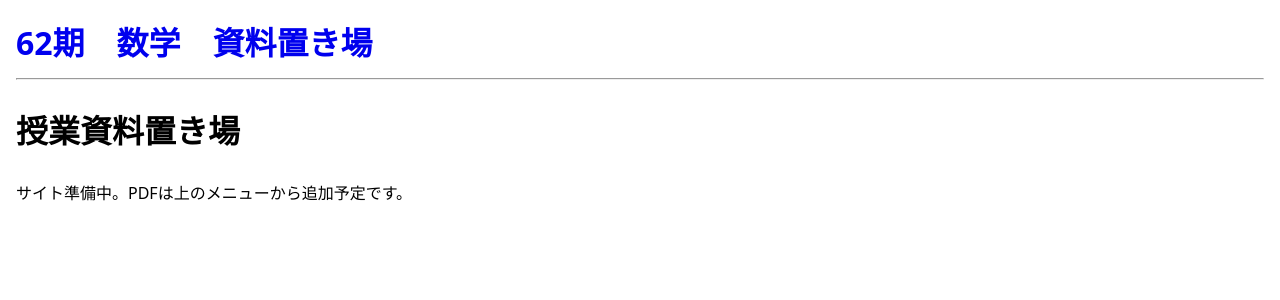
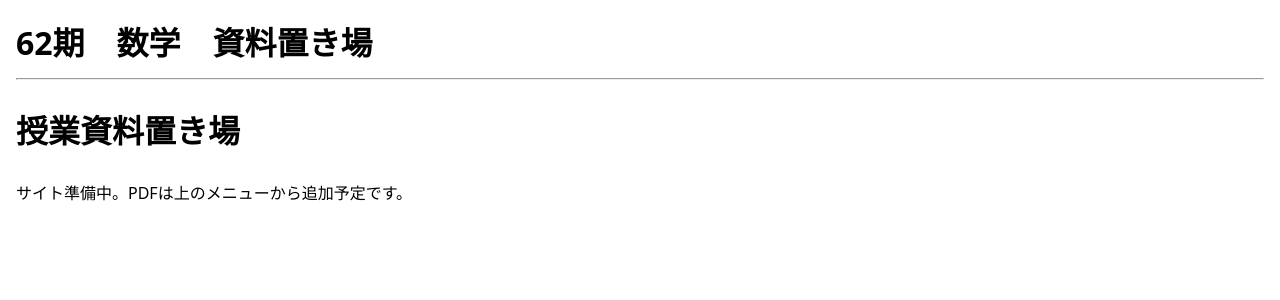
Before and after one commit to mathtkd/mathtkd.github.io, a Jekyll site: the page built from index.md, in a window 1280 px wide. Shown: the top 300 px of the page. Built offline with Jekyll 4.4.1, drawn with Linux system fonts in a browser that asks for light colours.

Commit message:
Update default.html

```diff
--- a/_layouts/default.html
+++ b/_layouts/default.html
@@ -9,7 +9,7 @@
     body { margin: 1rem; font-family: system-ui, -apple-system, "Segoe UI", Roboto, "Noto Sans JP", sans-serif; line-height: 1.7; }
     header { margin-bottom: 1.5rem; }
     header h1 { margin: 0; font-size: 2rem; }
-    header h1 a { text-decoration: none; }
+    header h1 a { text-decoration: none; color:black }
     main { max-width: 900px; }
   </style>
 </head>
```
